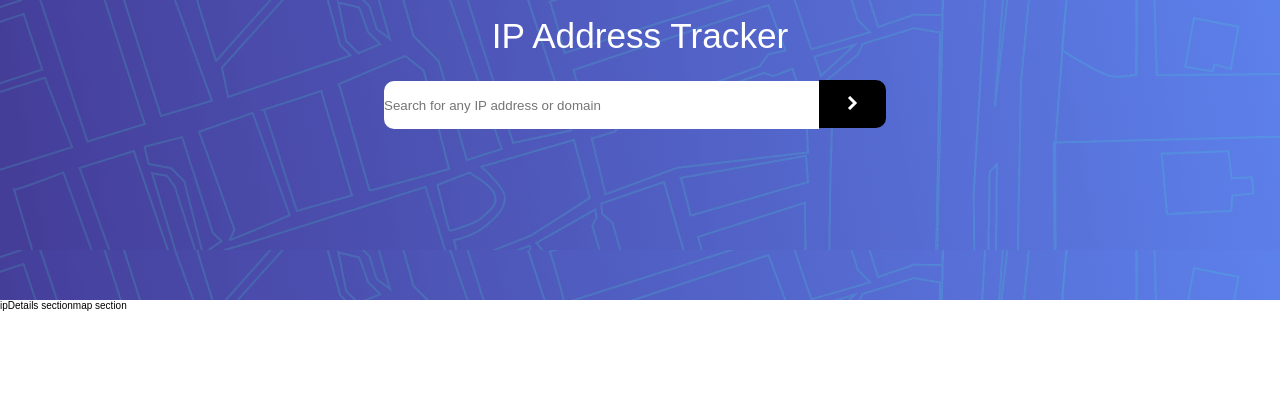
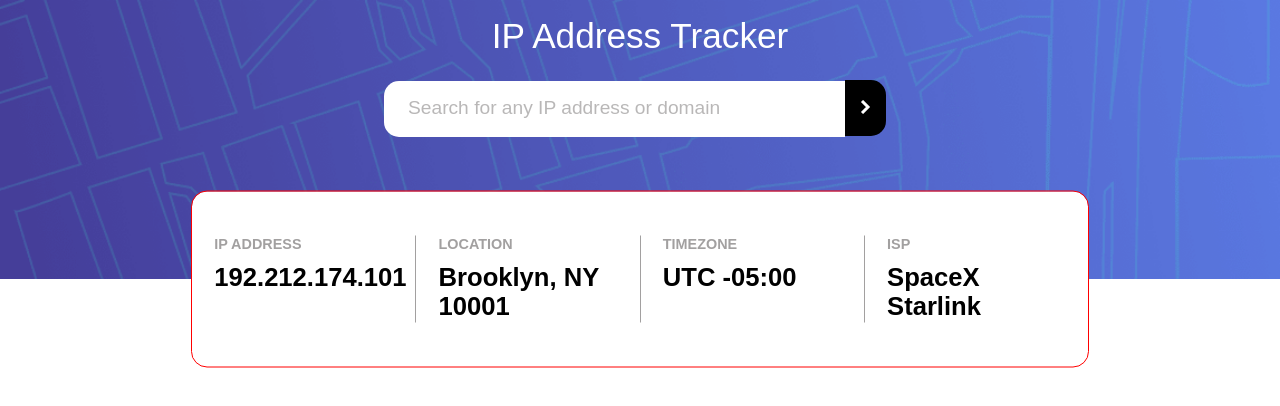
Before and after one commit to JesseKovash/IPAddressTracker, a React app: page / in a window 1280 px wide. Shown: the top 406 px of the page. Built offline with nearby package versions, Linux system fonts and the light colour scheme; the HTML template or start-up script is replaced by a standard one.

Commit message:
top section and ipDetails styled. next step is to render map and dynamically grab ip info

```diff
--- a/src/App.js
+++ b/src/App.js
@@ -8,14 +8,13 @@ import IPDetails from "./components/IPDetails.jsx";
 
 class App extends React.Component {
   render() {
-    const { name } = this.props;
     return (
-      <>
+      <div className="components_container">
         <TopSection />
         <IPDetails />
         <Map />
         {/* <Button variant="contained">this is a material UI button</Button> */}
-      </>
+      </div>
     );
   }
 }
--- a/src/components/ipDetails.jsx
+++ b/src/components/ipDetails.jsx
@@ -2,7 +2,24 @@ import React from "react";
 
 function IPDetails(props) {
   return (
-    'ipDetails section'
+    <div className="IPDetails_container">
+      <div className="IPDetail_section">
+        <h3>IP ADDRESS</h3>
+        <h4>192.212.174.101</h4>
+      </div>
+      <div className="IPDetail_section">
+        <h3>LOCATION</h3>
+        <h4>Brooklyn, NY 10001</h4>
+      </div>
+      <div className="IPDetail_section">
+        <h3>TIMEZONE</h3>
+        <h4>UTC -05:00</h4>
+      </div>
+      <div className="IPDetail_section">
+        <h3>ISP</h3>
+        <h4>SpaceX Starlink</h4>
+      </div>
+    </div>
   )
 };
 
--- a/src/components/map.jsx
+++ b/src/components/map.jsx
@@ -2,7 +2,7 @@ import React from "react";
 
 function Map(props) {
   return (
-    'map section'
+    <div></div>
   )
 };
 
--- a/src/components/topSection.jsx
+++ b/src/components/topSection.jsx
@@ -4,11 +4,11 @@ import Button from '@material-ui/core/Button';
 
 function TopSection(props) {
   return (
-    <div id="topSection" style={{ backgroundImage: 'url("../../../images/pattern-bg.png")' }}>
+    <div className="topSection" style={{ backgroundImage: 'url("../../../images/pattern-bg.png")' }}>
       <h2>IP Address Tracker</h2>
-      <div id="input_container">
-        <input type="text" placeholder="Search for any IP address or domain" id="IP_input"></input>
-        <button id="IP_input_button"><img src="../../../images/icon-arrow.svg"></img></button>
+      <div className="input_container">
+        <input type="text" placeholder="Search for any IP address or domain" className="IP_input"></input>
+        <button className="IP_input_button"><img src="../../../images/icon-arrow.svg"></img></button>
       </div>
 
     </div>
--- a/src/styles.css
+++ b/src/styles.css
@@ -4,6 +4,11 @@ body {
   font-family: sans-serif;
   font-size: 62.5%;
 }
+
+.components_container{
+  position: relative;
+}
+
 h2 {
   color: white;
   font-weight: 500;
@@ -11,36 +16,79 @@ h2 {
   margin: 1rem 0 1.5rem 0;
 }
 
-#topSection {
-  /* object-fit: contain; */
-  height: 300px;
+.topSection {
+  background-size: cover;
+  height: 279px;
   display: flex;
   flex-direction: column;
   align-items: center;
 }
 
-#input_container {
+.input_container {
   width: 40%;
-  height: 3rem;
+  height: 3.5rem;
 }
 
-#IP_input {
+.IP_input {
   margin: 0;
   padding: 0;
-  width: 85%;
+  width: 90%;
   height: 100%;
   border: none;
-  border-top-left-radius: 10px;
-  border-bottom-left-radius: 10px;
+  border-top-left-radius: 15px;
+  border-bottom-left-radius: 15px;
 }
 
-#IP_input_button {
+::placeholder {
+  padding-left: 1.5rem;
+  font-size: 1.2rem;
+  color: rgb(162, 160, 160);
+  opacity: 75%;
+}
+
+.IP_input_button {
   margin: 0;
   padding: 0;
-  width: 13%;
+  width: 8%;
   height: 100%;
   border: none;
   background-color: black;
-  border-bottom-right-radius: 10px;
-  border-top-right-radius: 10px;
+  border-bottom-right-radius: 15px;
+  border-top-right-radius: 15px;
 }
+
+.IPDetails_container {
+  background-color: white;
+  width: 70%;
+  height: 175px;
+  outline: solid red 1px;
+  border-radius: 15px;
+  position: absolute;
+  top: 100%;
+  left: 50%;
+  transform: translate(-50%, -50%);
+  display: flex;
+  align-items: center;
+}
+
+.IPDetail_section {
+  width: 25%;
+  height: 50%;
+}
+
+.IPDetail_section + .IPDetail_section {
+  border-left: solid rgb(162, 160, 160)1px;
+}
+
+h3 {
+  font-size: 0.9rem;
+  font-weight: 600;
+  margin: 0 10%;
+  color: rgb(162, 160, 160);
+}
+
+h4 {
+  margin: 5% 10%;
+  font-size: 1.6rem;
+  font-weight: 600;
+}
```
Also changed, not shown: 1 other file (tests, documents, lock files or other folders).
